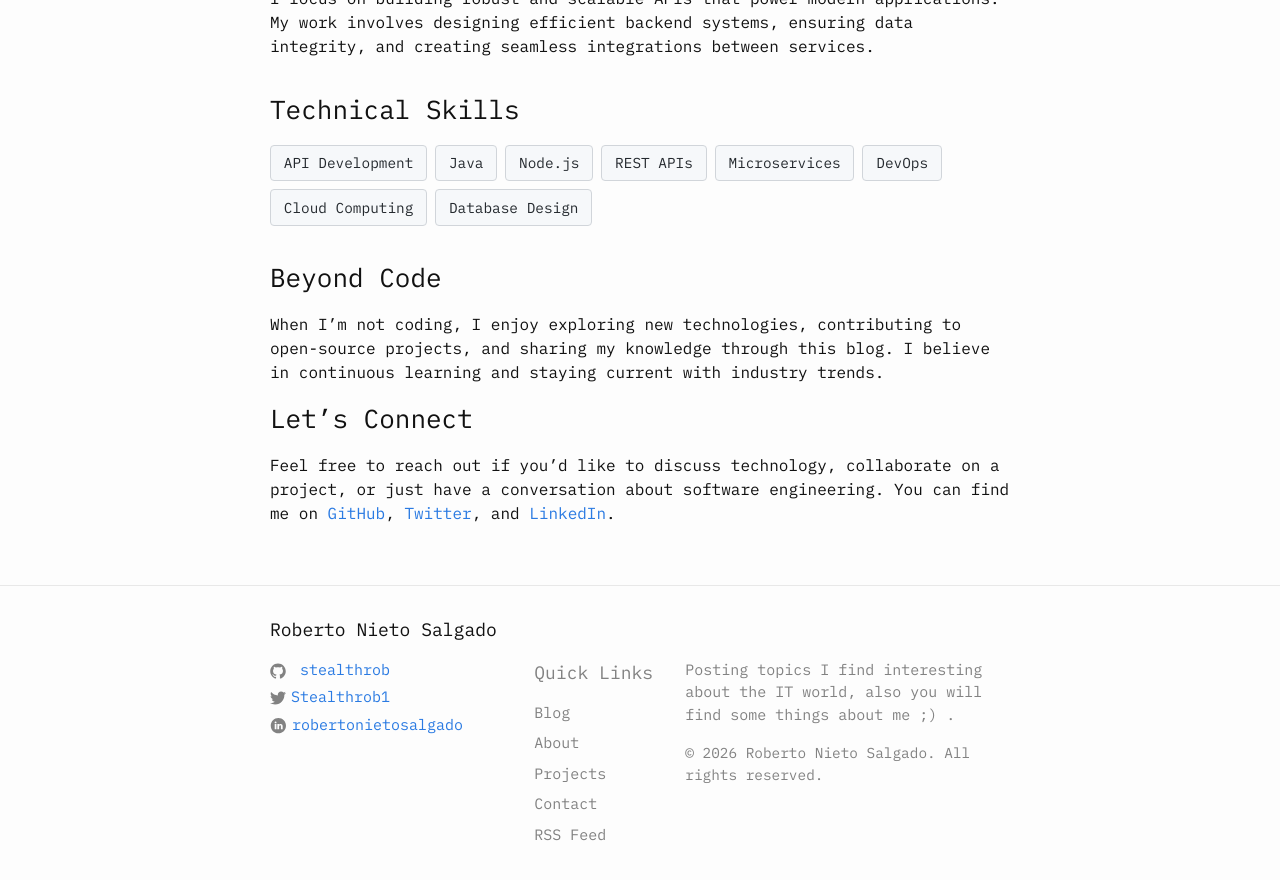
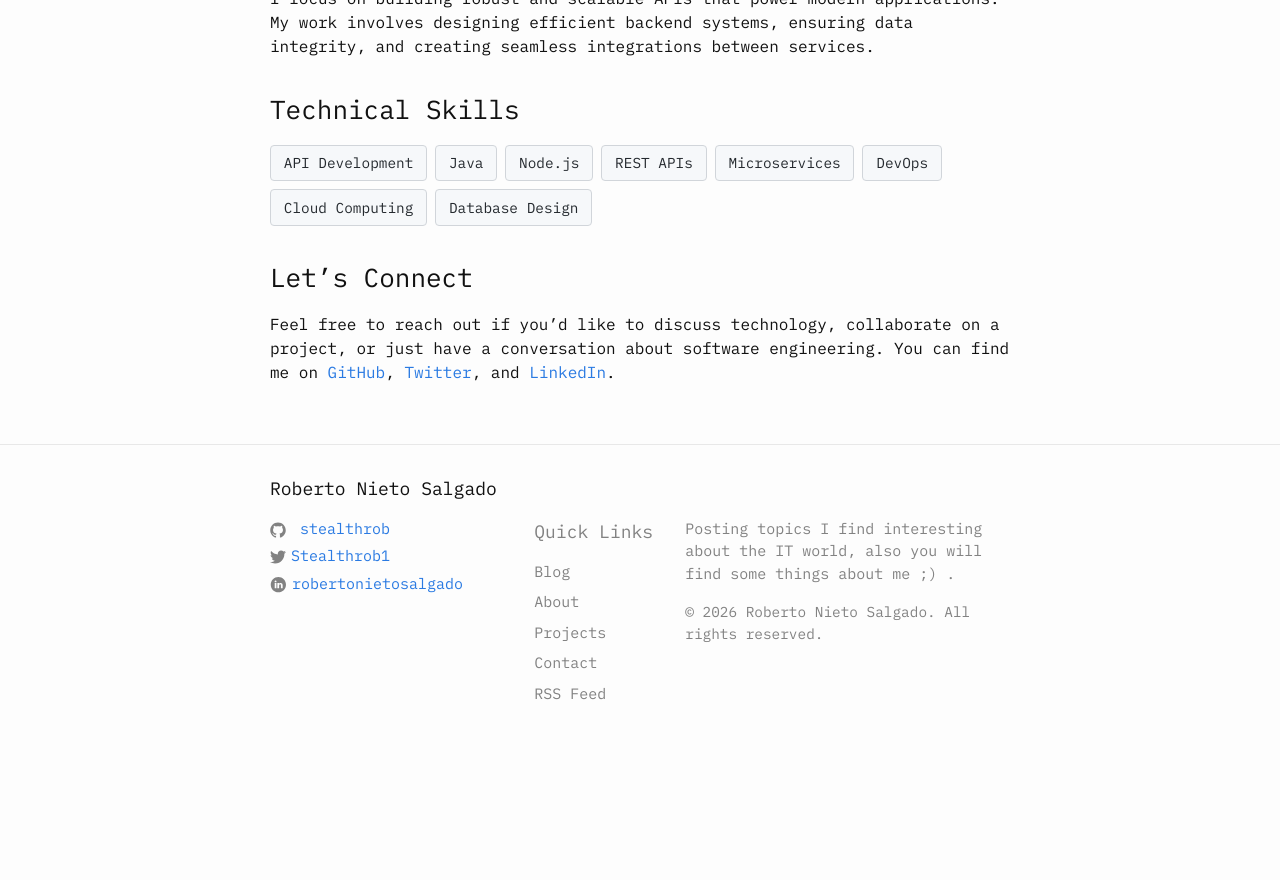
Before and after one commit to stealthrob/stealthrob.github.io, a Jekyll site: the page built from about.md, in a window 1280 px wide and 900 px high, scrolled down 600 px. Shown: the top 880 px of the window. Built offline with Jekyll 4.4.1, drawn with Linux system fonts in a browser that asks for light colours; after the commit the page ends 1365 px from its top, so only the background shows below that.

Commit message:
Remove "Beyond Code" section from About page
https://claude.ai/code/session_01UcV8rLqcX33M5tSCbsDfQb

```diff
--- a/about.md
+++ b/about.md
@@ -31,10 +31,6 @@ I focus on building robust and scalable APIs that power modern applications. My
 
 </div>
 
-### Beyond Code
-
-When I'm not coding, I enjoy exploring new technologies, contributing to open-source projects, and sharing my knowledge through this blog. I believe in continuous learning and staying current with industry trends.
-
 ### Let's Connect
 
 Feel free to reach out if you'd like to discuss technology, collaborate on a project, or just have a conversation about software engineering. You can find me on [GitHub](https://github.com/stealthrob), [Twitter](https://twitter.com/Stealthrob1), and [LinkedIn](https://www.linkedin.com/in/robertonietosalgado/).
```
